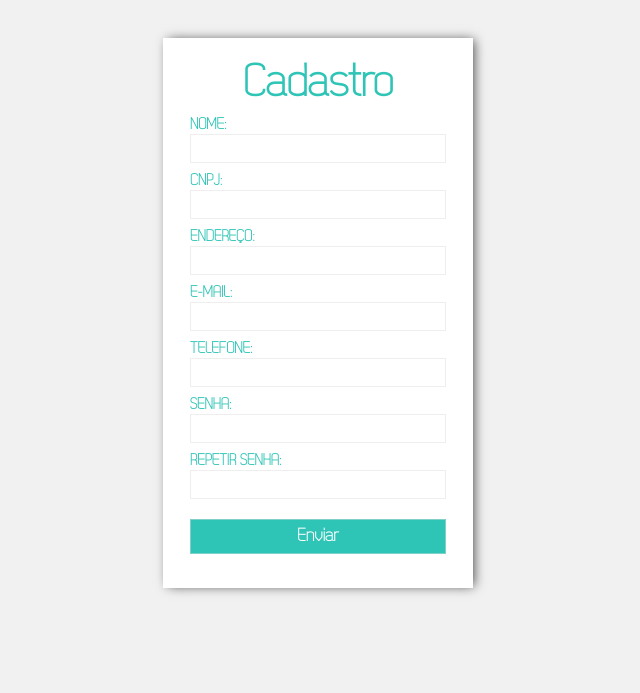
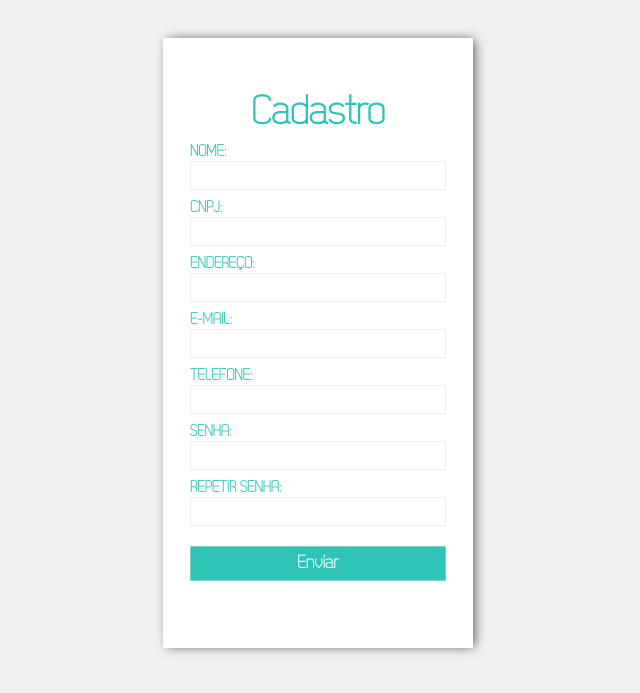
Before and after one commit to miqdeveloper/CapsFactory, a PHP site: page /cadastro.html in a window 1280 px wide. Shown: the top 693 px of the page, without its empty margins (322-962 px from the left). Run offline with PHP 8.4, Linux system fonts and the light colour scheme.

Commit message:
Correção do CSS

```diff
--- a/css/cadastro_style.css
+++ b/css/cadastro_style.css
@@ -14,7 +14,7 @@ body{
 h1{
     color: #2ec4b6;
     font-display: block;
-    font-size: 45px;
+    font-size: 40px;
     font-style: unset;
     font-variant: initial;
     overflow: hidden;
@@ -37,7 +37,7 @@ label{
     box-sizing: border-box;
     box-shadow: 3px 0px 11px -2px rgba(0,0,0,0.71);
     display: flex;
-    height: 550px;
+    height: 610px;
     justify-content: center;
     margin-top: 3%;
     margin-left: 0;
```
